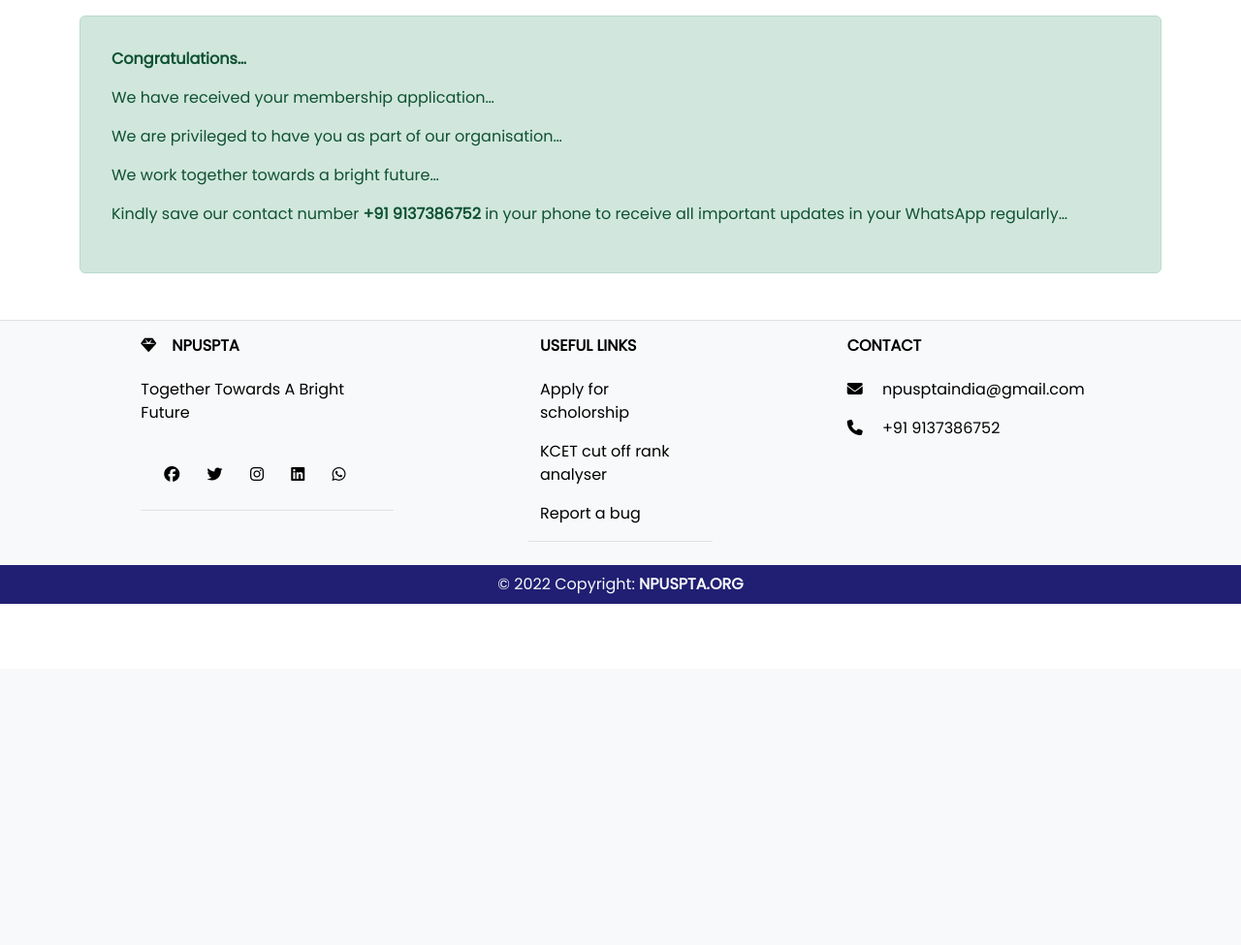
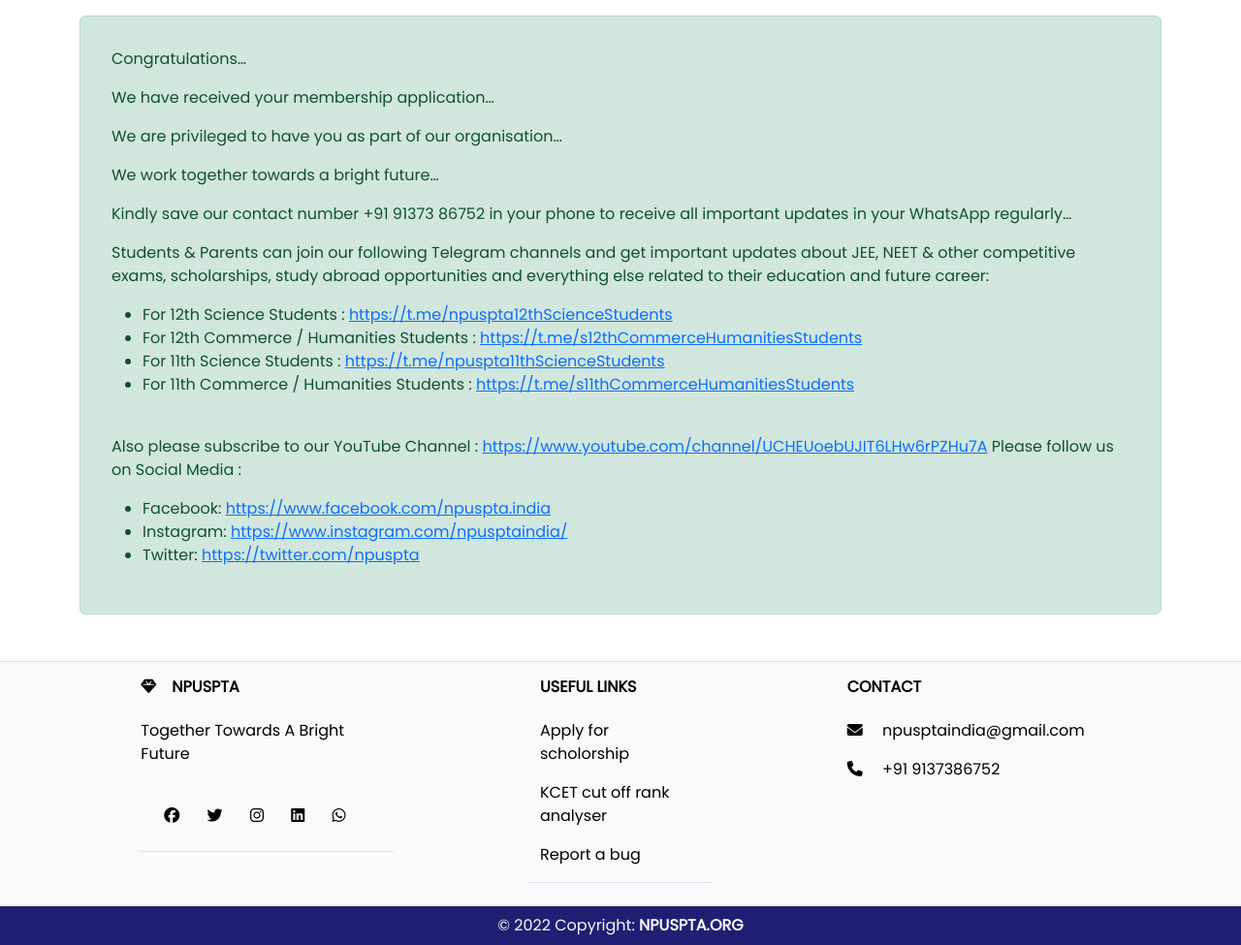
Before and after one commit to bharatanaik/NPUSPTA, a Django app: template main/templates/thank_you/membership.html in a window 1280 px wide. Shown: the part 110-1085 px from the top of the page at 97% size. Before the commit the page ends 733 px from the top, so only its background shows below. Run offline with Django 4.2, Linux system fonts and the light colour scheme; the template is opened without the code that fills it, so the values that code supplies are empty; parts of the project's set-up code (start-up, migrations or seed data) failed here and were passed over; some libraries are stand-ins or nearby versions.

Commit message:
ThankYouTemplate

```diff
--- a/main/templates/thank_you/membership.html
+++ b/main/templates/thank_you/membership.html
@@ -1,5 +1,3 @@
-
-
 {% extends 'base.html' %}
 {% block title %}
 Thank you, We have received your Membership application
@@ -8,14 +6,35 @@
 <div class="container">
     <div class="card my-3 alert alert-success">
         <div class="card-body">
-            <p><b>Congratulations…</b></p>
+            <p>Congratulations…</p>
             <p>We have received your membership application…</p>
             <p>We are privileged to have you as part of our organisation…</p>
             <p>We work together towards a bright future…</p>
             <p>
-                Kindly save our contact number <b>+91 9137386752</b> in your phone to receive all important updates in your WhatsApp
-                regularly…
+                Kindly save our contact number +91 91373 86752 in your phone to receive all important updates in your
+                WhatsApp regularly…
             </p>
+            <p>
+                Students & Parents can join our following Telegram channels and get important updates about JEE, NEET &
+                other competitive exams, scholarships, study abroad opportunities and everything else related to their
+                education and future career:
+            </p>
+            <ul>
+                <li>For 12th Science Students : <a href="https://t.me/npuspta12thScienceStudents">https://t.me/npuspta12thScienceStudents</a></li>
+                <li>For 12th Commerce / Humanities Students : <a href="https://t.me/s12thCommerceHumanitiesStudents">https://t.me/s12thCommerceHumanitiesStudents</a></li>
+                <li>For 11th Science Students : <a href="https://t.me/npuspta11thScienceStudents">https://t.me/npuspta11thScienceStudents</a></li>
+                <li>For 11th Commerce / Humanities Students : <a href="https://t.me/s11thCommerceHumanitiesStudents">https://t.me/s11thCommerceHumanitiesStudents</a></li>
+            </ul>
+            <br>
+            <p>
+                Also please subscribe to our YouTube Channel : <a href="https://www.youtube.com/channel/UCHEUoebUJIT6LHw6rPZHu7A">https://www.youtube.com/channel/UCHEUoebUJIT6LHw6rPZHu7A</a>
+                Please follow us on Social Media :
+            </p>
+            <ul>
+                <li>Facebook: <a href="https://www.facebook.com/npuspta.india">https://www.facebook.com/npuspta.india</a></li>
+                <li>Instagram: <a href="https://www.instagram.com/npusptaindia/">https://www.instagram.com/npusptaindia/</a></li>
+                <li>Twitter: <a href="https://twitter.com/npuspta">https://twitter.com/npuspta</a></li>
+            </ul>
         </div>
     </div>
 </div>
```
